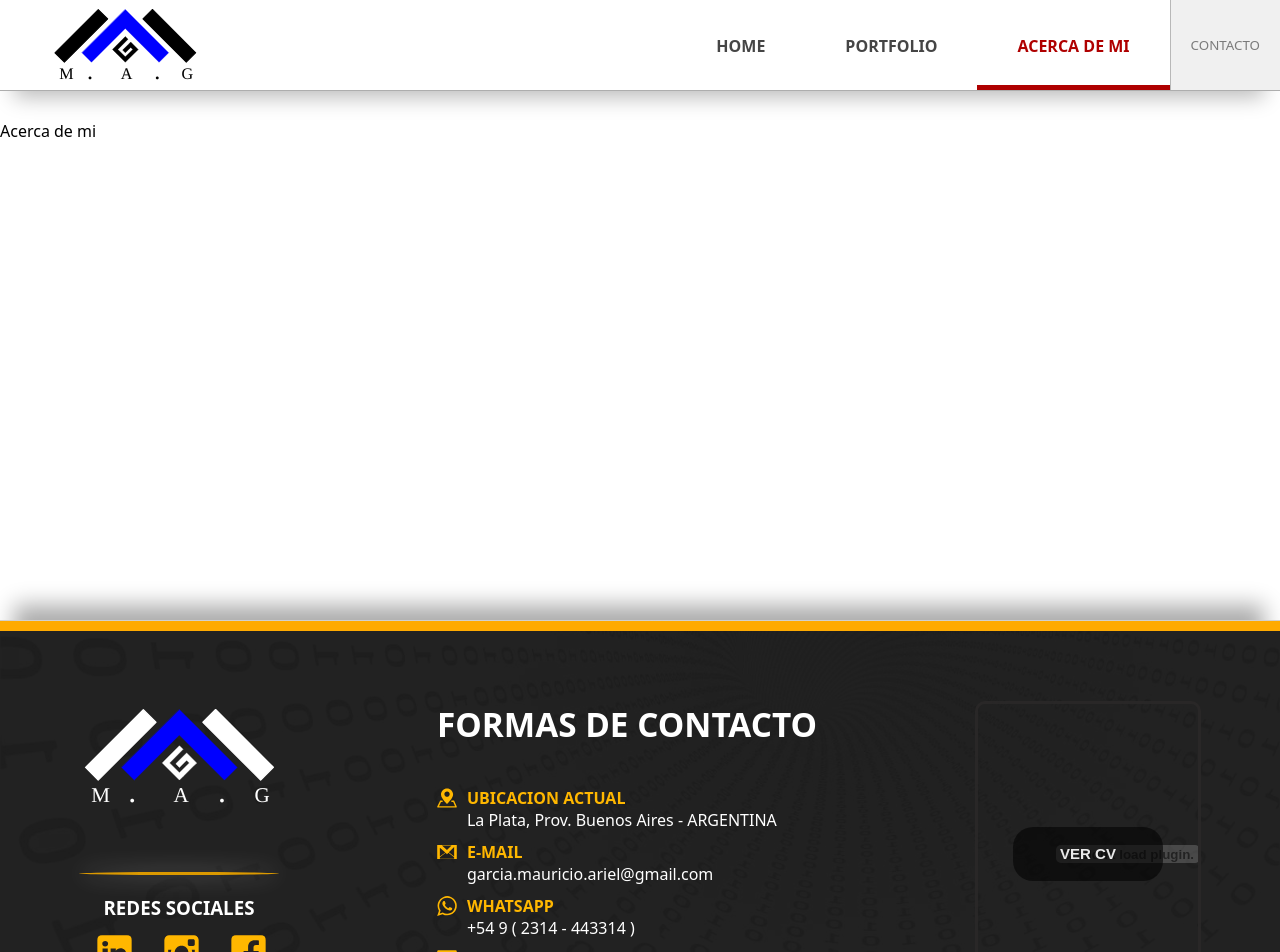
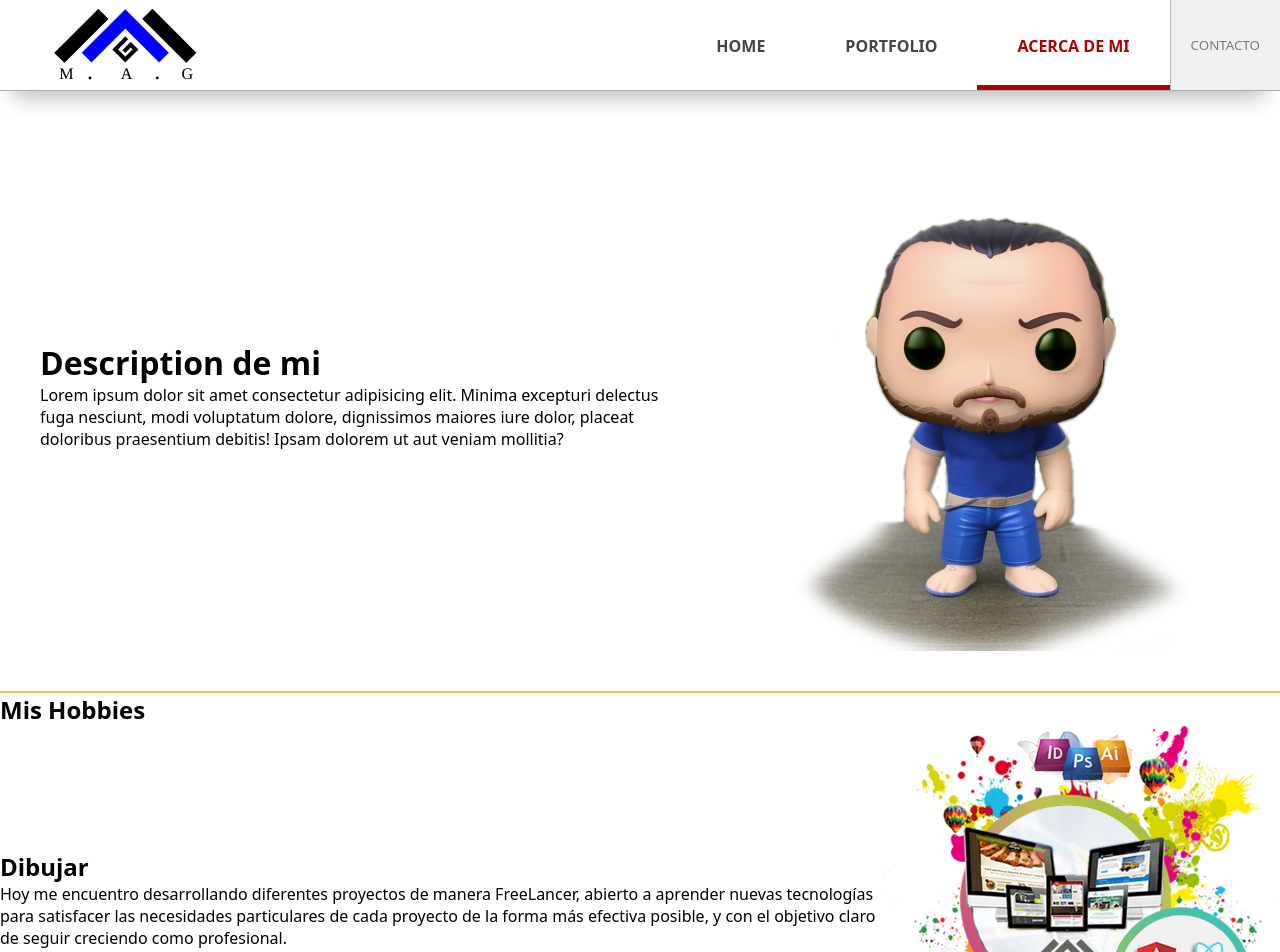
Before and after one commit to Mauricio-Garcia-A/Portfolio-MAG-v2, a React (Vite) app: page /Portfolio-MAG-v2/Acerca-de-mi in a window 1280 px wide. Shown: the top 952 px of the page. Built offline with nearby package versions, Linux system fonts and the light colour scheme.

Commit message:
Creacion de las Secciones Hobbies y Descripcion-v0.01

```diff
--- /dev/null
+++ b/src/components/Sections/AboutMe/Description/Description.jsx
@@ -0,0 +1,13 @@
+import './Description.scss'
+
+export default function Description() {
+    return (
+        <div className='container-Description'>
+            <div>
+                <h1>Description de mi</h1>
+                <p>Lorem ipsum dolor sit amet consectetur adipisicing elit. Minima excepturi delectus fuga nesciunt, modi voluptatum dolore, dignissimos maiores iure dolor, placeat doloribus praesentium debitis! Ipsam dolorem ut aut veniam mollitia?</p>
+            </div>
+            <img src='/images/muñeco.png' alt='imagen-muñeco' />
+        </div>
+    )
+}
--- /dev/null
+++ b/src/components/Sections/AboutMe/Description/Description.scss
@@ -0,0 +1,10 @@
+.container-Description {
+    display: flex;
+    flex-flow: row nowrap;
+    align-items: center;
+    justify-content: space-around;
+    gap: 40px;
+    padding: 40px;
+
+    border-bottom: 2px solid rgba(233, 151, 0, 0.649);
+}
--- /dev/null
+++ b/src/components/Sections/AboutMe/Hobbies/Hobbies.jsx
@@ -0,0 +1,29 @@
+import './Hobbies.scss'
+import responseHobbies from '../../../../utils/Hobbiess.json'
+import ItemHobbie from './ItemHobbie'
+
+export default function Hobbies() {
+    let hobbies = responseHobbies
+
+    return (
+        <div className='container-Hobbies'>
+            <h2> Mis Hobbies</h2>
+            {hobbies.map((hobbie, i) => {
+                let posicionItem = 'derecha'
+                if ((i % 2) === 0) {
+                    posicionItem = 'izquierda'
+                }
+                return (
+                    <ItemHobbie
+                        key={`item-hobbie-${i}`}
+                        titulo={hobbie.titulo}
+                        descripcion={hobbie.descripcion}
+                        imagen={hobbie.imagen}
+                        posicionItem={posicionItem}
+                    />
+                )
+            })
+            }
+        </div>
+    )
+}
--- /dev/null
+++ b/src/components/Sections/AboutMe/Hobbies/Hobbies.scss
@@ -0,0 +1,22 @@
+.container-Hobbies {
+    section {
+        display: flex;
+        justify-content: space-around;
+        align-items: center;
+
+        &.derecha {
+            flex-direction: row-reverse;
+        }
+
+        &.izquierda {
+            flex-direction: row;
+        }
+
+        img {
+            width: 50%;
+            max-width: 400px;
+        }
+
+
+    }
+}
--- /dev/null
+++ b/src/components/Sections/AboutMe/Hobbies/ItemHobbie.jsx
@@ -0,0 +1,18 @@
+import './Hobbies.scss'
+
+export default function ItemHobbie({
+    titulo = 'titulo',
+    descripcion = 'descripcion',
+    imagen = 'img',
+    posicionItem = 'derecha'
+}) {
+    return (
+        <section className={`${posicionItem}`}>
+            <div>
+                <h2>{titulo}</h2>
+                <p>{descripcion}</p>
+            </div>
+            <img src={`/images/${imagen}`} alt='imagen-hobbie' />
+        </section>
+    )
+}
--- a/src/pages/AboutMe/AboutMe.jsx
+++ b/src/pages/AboutMe/AboutMe.jsx
@@ -1,7 +1,13 @@
+
+import Description from '../../components/Sections/AboutMe/Description/Description'
+import Hobbies from '../../components/Sections/AboutMe/Hobbies/Hobbies'
 import './AboutMe.scss'
 
 export default function AboutMe() {
     return (
-        <div style={{ height: '500px', paddingTop: '120px' }}>Acerca de mi</div>
+        <div className='container-AboutMe'>
+            <Description />
+            <Hobbies />
+        </div>
     )
 }
--- a/src/pages/AboutMe/AboutMe.scss
+++ b/src/pages/AboutMe/AboutMe.scss
@@ -0,0 +1,3 @@
+.container-AboutMe {
+    padding-top: 100px;
+}
--- /dev/null
+++ b/src/utils/Hobbiess.json
@@ -0,0 +1,37 @@
+[
+    {
+        "titulo": "Dibujar",
+        "descripcion": "Hoy me encuentro desarrollando diferentes proyectos de manera FreeLancer, abierto a aprender nuevas tecnologías para satisfacer las necesidades particulares de cada proyecto de la forma más efectiva posible, y con el objetivo claro de seguir creciendo como profesional.",
+        "imagen": "imagen-habilidades-uix.png"
+    },
+    {
+        "titulo": "Ejecicio",
+        "descripcion": "Hoy me encuentro desarrollando diferentes proyectos de manera FreeLancer, abierto a aprender nuevas tecnologías para satisfacer las necesidades particulares de cada proyecto de la forma más efectiva posible, y con el objetivo claro de seguir creciendo como profesional.",
+        "imagen": "imagen-habilidades-uix.png"
+    },
+    {
+        "titulo": "Astronomia",
+        "descripcion": "Hoy me encuentro desarrollando diferentes proyectos de manera FreeLancer, abierto a aprender nuevas tecnologías para satisfacer las necesidades particulares de cada proyecto de la forma más efectiva posible, y con el objetivo claro de seguir creciendo como profesional.",
+        "imagen": "imagen-habilidades-uix.png"
+    },
+    {
+        "titulo": "viajar",
+        "descripcion": "Hoy me encuentro desarrollando diferentes proyectos de manera FreeLancer, abierto a aprender nuevas tecnologías para satisfacer las necesidades particulares de cada proyecto de la forma más efectiva posible, y con el objetivo claro de seguir creciendo como profesional.",
+        "imagen": "imagen-habilidades-uix.png"
+    },
+    {
+        "titulo": "bicicleta",
+        "descripcion": "Hoy me encuentro desarrollando diferentes proyectos de manera FreeLancer, abierto a aprender nuevas tecnologías para satisfacer las necesidades particulares de cada proyecto de la forma más efectiva posible, y con el objetivo claro de seguir creciendo como profesional.",
+        "imagen": "imagen-habilidades-uix.png"
+    },
+    {
+        "titulo": "Astronomia",
+        "descripcion": "Hoy me encuentro desarrollando diferentes proyectos de manera FreeLancer, abierto a aprender nuevas tecnologías para satisfacer las necesidades particulares de cada proyecto de la forma más efectiva posible, y con el objetivo claro de seguir creciendo como profesional.",
+        "imagen": "imagen-habilidades-uix.png"
+    },
+    {
+        "titulo": "Musica",
+        "descripcion": "Hoy me encuentro desarrollando diferentes proyectos de manera FreeLancer, abierto a aprender nuevas tecnologías para satisfacer las necesidades particulares de cada proyecto de la forma más efectiva posible, y con el objetivo claro de seguir creciendo como profesional.",
+        "imagen": "imagen-habilidades-uix.png"
+    }
+]
```
Also changed, not shown: public/images/muñeco.png (added).
